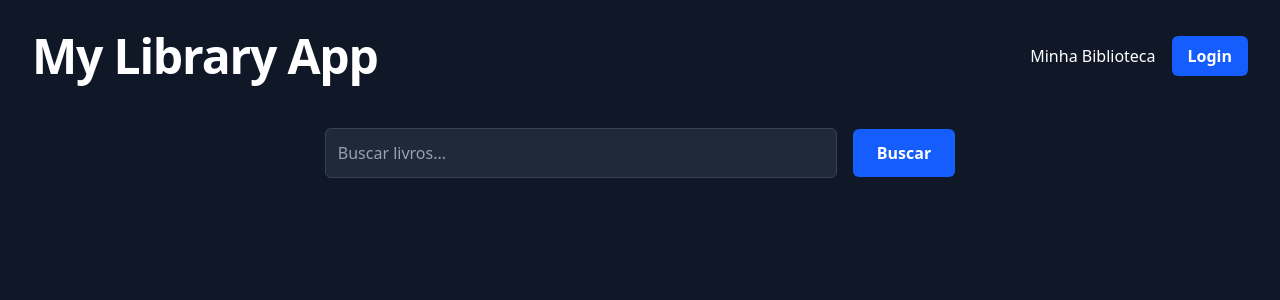
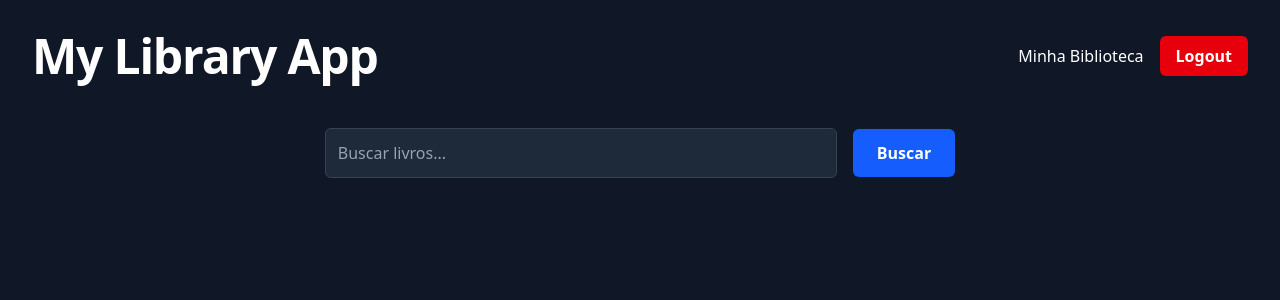
Before and after one commit to vitorhenrique-rgt/my-library-app, a React (Vite) app in the folder app/: page / in a window 1280 px wide. Shown: the top 300 px of the page. Built offline with nearby package versions, Linux system fonts and the light colour scheme; sample sign-in values are in the browser's storage.

Commit message:
✨ feat(search): Implement UI changes based on authentication state

```diff
--- a/app/src/pages/MyLibraryPage.jsx
+++ b/app/src/pages/MyLibraryPage.jsx
@@ -1,14 +1,27 @@
 import axios from 'axios'
-import { useEffect, useState } from 'react'
-import { Link } from 'react-router-dom'
+import { useContext, useEffect, useState } from 'react'
+import { Link, useNavigate } from 'react-router-dom'
+import { AuthContext } from '../context/AuthContext'
 
 function MyLibraryPage() {
   const [myBooks, setMyBooks] = useState([])
   const [loading, setLoading] = useState(true)
+  const { isAuthenticated, token } = useContext(AuthContext)
+  const navigate = useNavigate()
+
+  useEffect(() => {
+    if (!isAuthenticated) {
+      navigate('/auth')
+      return
+    }
 
     const fetchMyBooks = async () => {
       try {
-      const response = await axios.get('http://localhost:3000/api/books')
+        const response = await axios.get('http://localhost:3000/api/books', {
+          headers: {
+            'x-auth-token': token,
+          },
+        })
         setMyBooks(response.data)
         setLoading(false)
       } catch (error) {
@@ -17,9 +30,8 @@ function MyLibraryPage() {
       }
     }
 
-  useEffect(() => {
     fetchMyBooks()
-  }, [])
+  }, [isAuthenticated, navigate, token])
 
   const handleUpdateStatus = async (bookId, newStatus) => {
     try {
--- a/app/src/pages/SearchPage.jsx
+++ b/app/src/pages/SearchPage.jsx
@@ -1,10 +1,12 @@
 import axios from 'axios'
-import { useState } from 'react'
+import { useContext, useState } from 'react'
 import { Link } from 'react-router-dom'
+import { AuthContext } from '../context/AuthContext'
 
 function SearchPage() {
   const [searchTerm, setSearchTerm] = useState('')
   const [books, setBooks] = useState([])
+  const { isAuthenticated, logout, token } = useContext(AuthContext)
 
   const truncateText = (text, maxLength) => {
     if (!text) return ''
@@ -26,18 +28,31 @@ function SearchPage() {
   }
 
   const handleAddBook = async (book) => {
+  if (!isAuthenticated) {
+    alert('Por favor, faça login para adicionar livros à sua biblioteca.');
+    return;
+  }
+
   try {
-      const response = await axios.post('http://localhost:3000/api/books', {
+    const response = await axios.post(
+      'http://localhost:3000/api/books',
+      {
         googleBookId: book.googleBookId,
         status: 'want-to-read',
-      })
-      console.log('Livro adicionado com sucesso:', response.data)
-      alert('Livro adicionado à sua biblioteca!')
+      },
+      {
+        headers: {
+          'x-auth-token': token,
+        },
+      }
+    );
+    console.log('Livro adicionado com sucesso:', response.data);
+    alert('Livro adicionado à sua biblioteca!');
   } catch (error) {
-      console.error('Erro ao adicionar livro:', error.response.data)
-      alert('Erro ao adicionar livro. Ele já pode estar na sua biblioteca.')
+    console.error('Erro ao adicionar livro:', error.response?.data?.error || error.message);
+    alert('Erro ao adicionar livro. Ele já pode estar na sua biblioteca.');
   }
-  }
+};
 
   return (
     <div className="bg-gray-900 text-gray-200 min-h-screen p-8 font-sans">
@@ -49,12 +64,21 @@ function SearchPage() {
           <Link to="/my-library" className="text-white hover:underline">
             Minha Biblioteca
           </Link>
+          {isAuthenticated ? (
+            <button
+              onClick={logout}
+              className="bg-red-600 text-white font-semibold py-2 px-4 rounded-md hover:bg-red-700 transition-colors"
+            >
+              Logout
+            </button>
+          ) : (
             <Link
               to="/auth"
               className="bg-blue-600 text-white font-semibold py-2 px-4 rounded-md hover:bg-blue-700 transition-colors"
             >
               Login
             </Link>
+          )}
         </nav>
       </header>
 
```
Lines whose indentation alone changed are shown as unchanged.
